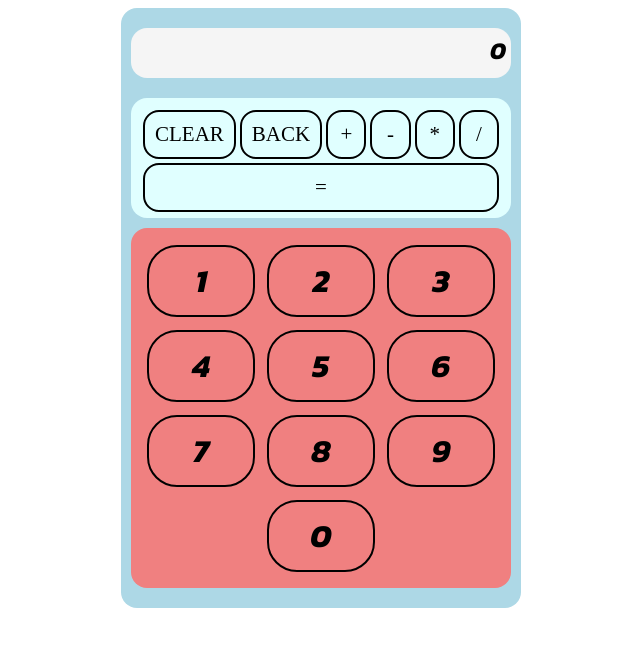
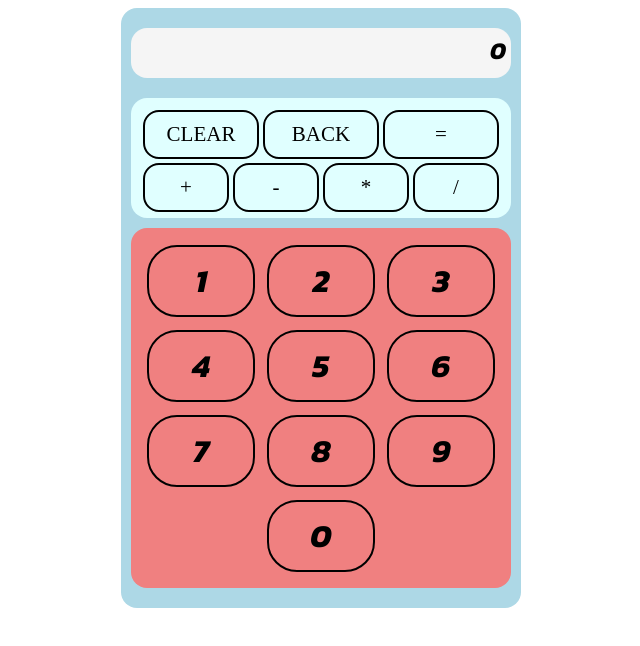
Before and after one commit to tererecode/calculator-odin, a plain HTML site: page index.html in a window 1280 px wide. Shown: the whole page, without its empty margins (319-959 px from the left). Drawn offline with Linux system fonts and the light colour scheme.

Commit message:
gave = its own class

```diff
--- a/index.html
+++ b/index.html
@@ -17,12 +17,13 @@
             <div class="calc-btns-control">
                 <div class="calc-btn-clear" id="clear-btn">CLEAR</div>
                 <div class="calc-btn-back" id="back-btn">BACK</div>
+                <div class="calc-btn-equals" id="equals-btn">=</div>
             </div>
             <div class="calc-btn-operator">+</div>
             <div class="calc-btn-operator">-</div>
             <div class="calc-btn-operator">*</div>
             <div class="calc-btn-operator">/</div>
-            <div class="calc-btn-operator">=</div>
+
         </div>
         <div class="calc-btns-container">
             <div class="calc-btns-num">1</div>
--- a/style.css
+++ b/style.css
@@ -70,10 +70,10 @@ body {
 
 .calc-btns-control {
     display: flex;
+    width: 100%;
 }
 
-.calc-btn-clear,
-.calc-btn-back {
+.calc-btns-control>* {
     font-size: 21px;
     text-align: center;
     border: 2px solid black;
```
